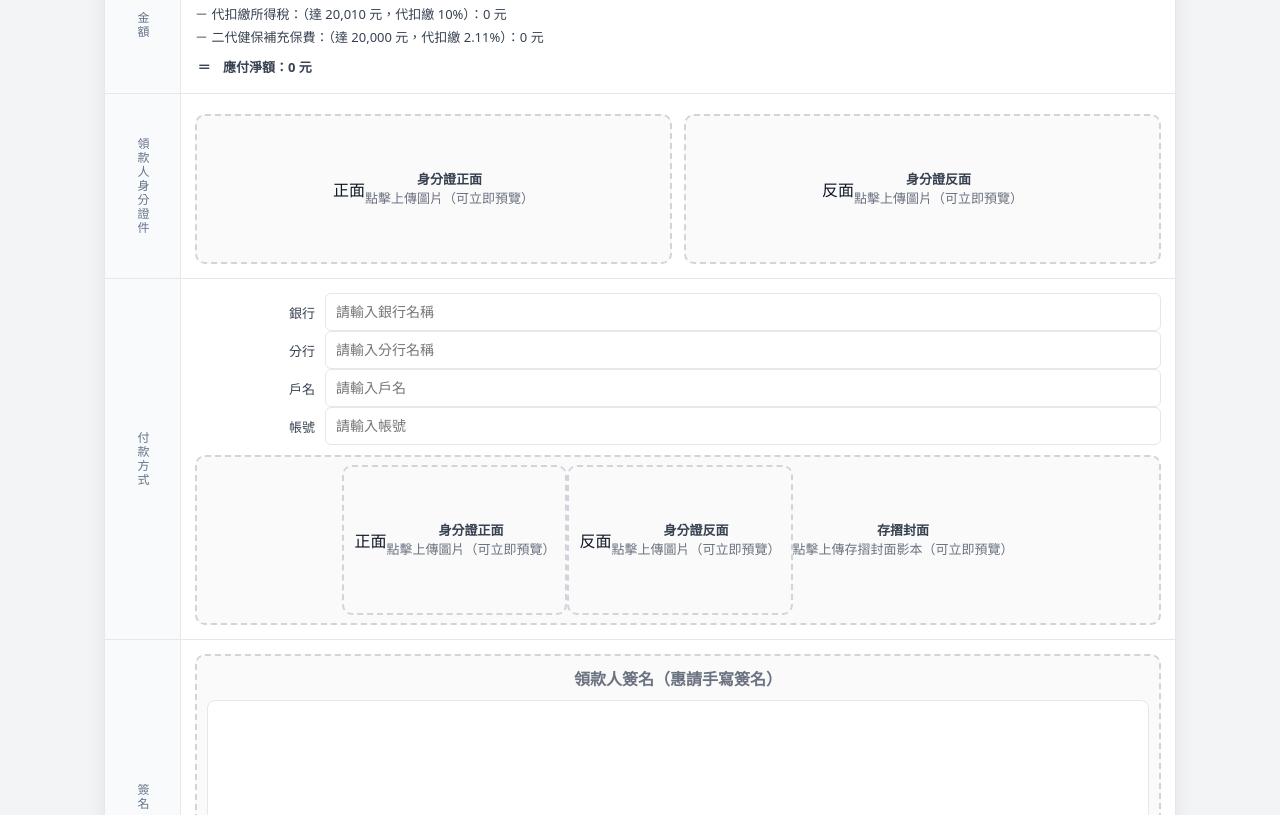
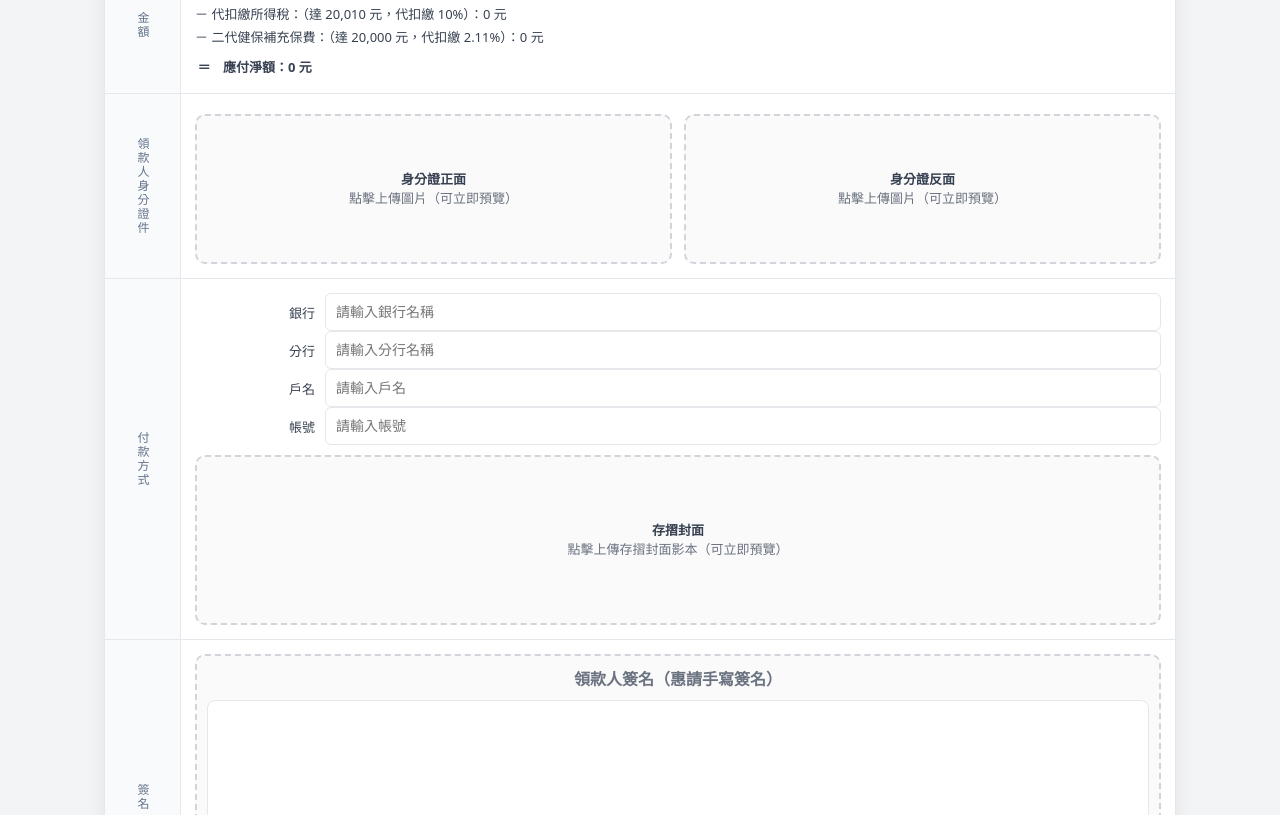
Before and after one commit to TristaTsai/laborpayment, a plain HTML site: page index.html in a window 1280 px wide. Shown: the part 562-1377 px from the top of the page. Drawn offline with nearby package versions, Linux system fonts and the light colour scheme.

Commit message:
Update index.html

```diff
--- a/index.html
+++ b/index.html
@@ -327,14 +327,11 @@
         <div class="content">
           <div class="uploads2">
             <label class="uploadBox">
-  <span class="cornerTag">正面</span>
               <input id="idFront" type="file" accept="image/*">
               <div class="txt"><b>身分證正面</b><br>點擊上傳圖片（可立即預覽）</div>
               <img id="frontPreview" alt="" />
             </label>
-
             <label class="uploadBox">
-  <span class="cornerTag">反面</span>
               <input id="idBack" type="file" accept="image/*">
               <div class="txt"><b>身分證反面</b><br>點擊上傳圖片（可立即預覽）</div>
               <img id="backPreview" alt="" />
@@ -354,19 +351,6 @@
 
           <div style="margin-top:10px;">
             <label class="uploadBox" style="height:170px;">
-<label class="uploadBox">
-  <span class="cornerTag">正面</span>
-  <input id="idFront" type="file" accept="image/*">
-  <div class="txt"><b>身分證正面</b><br>點擊上傳圖片（可立即預覽）</div>
-  <img id="frontPreview" alt="" />
-</label>
-
-<label class="uploadBox">
-  <span class="cornerTag">反面</span>
-  <input id="idBack" type="file" accept="image/*">
-  <div class="txt"><b>身分證反面</b><br>點擊上傳圖片（可立即預覽）</div>
-  <img id="backPreview" alt="" />
-</label>
               <input id="bankbook" type="file" accept="image/*">
               <div class="txt"><b>存摺封面</b><br>點擊上傳存摺封面影本（可立即預覽）</div>
               <img id="bankPreview" alt="" />
```
Lines whose indentation alone changed are shown as unchanged.
